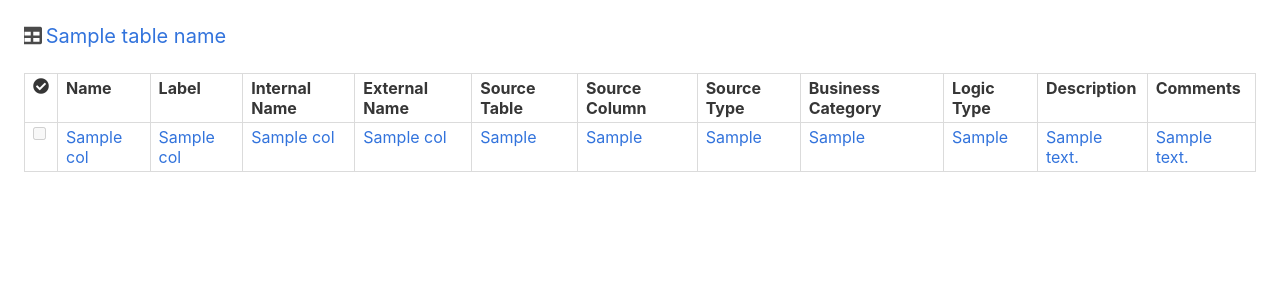
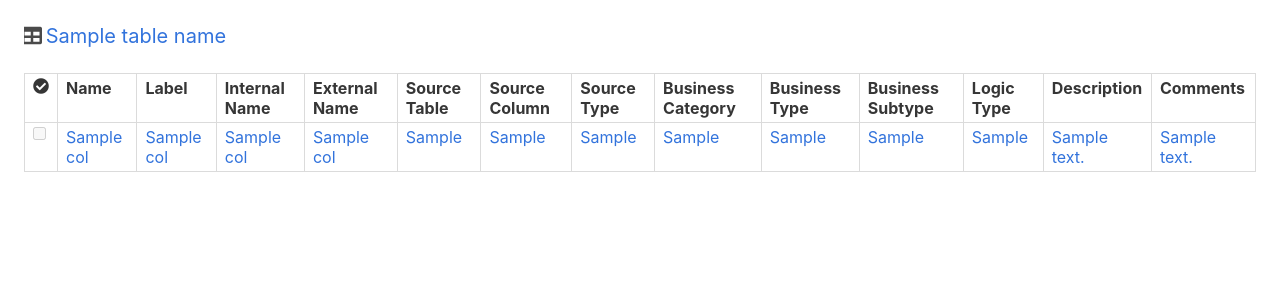
Before and after one commit to robinmin/flashboard, a Flask app: template knowall/templates/column_list.html in a window 1280 px wide. Shown: the part 52-352 px from the top of the page. Run offline with Flask 2, Linux system fonts and the light colour scheme; the template is opened without the code that fills it: most values are stand-ins (such as "Sample title", 1, 10 or a date in 2020); parts of the project's set-up code (start-up, migrations or seed data) failed here and were passed over; some libraries are stand-ins or nearby versions.

Commit message:
Add biz-type and biz-subtype

```diff
--- a/knowall/templates/column_detail.html
+++ b/knowall/templates/column_detail.html
@@ -16,7 +16,9 @@
       {{ macros.form_input(_('Source column'), col_info.src_col if col_info.src_col else '', 'is-horizontal', 'readonly') }}
       {{ macros.form_input(_('Source type'), col_info.src_type if col_info.src_type else '', 'is-horizontal', 'readonly') }}
       {{ macros.form_input(_('Business category'), col_info.biz_category if col_info.biz_category else '', 'is-horizontal', 'readonly') }}
-      {{ macros.form_select(_('Logic type'), col_info.logic_type, logic_type, 'is-horizontal', 'disabled') }}
+      {{ macros.form_input(_('Business type'), col_info.biz_type if col_info.biz_type else '', 'is-horizontal', 'readonly') }}
+      {{ macros.form_input(_('Business subtype'), col_info.biz_subtype if col_info.biz_subtype else '', 'is-horizontal', 'readonly') }}
+      {{ macros.form_select(_('Logic type'), col_info.logic_type if col_info.logic_type else 0, logic_type, 'is-horizontal', 'disabled') }}
       {{ macros.form_textarea(_('Description'), col_info.description if col_info.description else '', 'is-horizontal', 'readonly') }}
 
       {{ macros.form_input(_('Inuse?'), col_info.in_use if col_info.in_use else '', 'is-horizontal', 'readonly') }}
--- a/knowall/templates/column_list.html
+++ b/knowall/templates/column_list.html
@@ -24,6 +24,8 @@
           <td>{{ _('Source Column') }}</td>
           <td>{{ _('Source Type') }}</td>
           <td>{{ _('Business Category') }}</td>
+          <td>{{ _('Business Type') }}</td>
+          <td>{{ _('Business Subtype') }}</td>
           <td>{{ _('Logic Type') }}</td>
           <td>{{ _('Description') }}</td>
           <td>{{ _('Comments') }}</td>
@@ -39,6 +41,8 @@
             <td><a href="{{ url_for('.column_detail', table_name=table_name, col_name=col.name) }}">{{ col.src_col if col.src_col else '' }}</a></td>
             <td><a href="{{ url_for('.column_detail', table_name=table_name, col_name=col.name) }}">{{ col.src_type if col.src_type else '' }}</a></td>
             <td><a href="{{ url_for('.column_detail', table_name=table_name, col_name=col.name) }}">{{ col.biz_category if col.biz_category else '' }}</a></td>
+            <td><a href="{{ url_for('.column_detail', table_name=table_name, col_name=col.name) }}">{{ col.biz_type if col.biz_type else '' }}</a></td>
+            <td><a href="{{ url_for('.column_detail', table_name=table_name, col_name=col.name) }}">{{ col.biz_subtype if col.biz_subtype else '' }}</a></td>
             <td><a href="{{ url_for('.column_detail', table_name=table_name, col_name=col.name) }}">{{ col.logic_type if col.logic_type else '' }}</a></td>
             <td><a href="{{ url_for('.column_detail', table_name=table_name, col_name=col.name) }}">{{ col.description if col.description else '' }}</a></td>
             <td><a href="{{ url_for('.column_detail', table_name=table_name, col_name=col.name) }}">{{ col.comments if col.comments else '' }}</a></td>
```
Also changed, not shown: knowall/models.py (+7 -2 lines).
